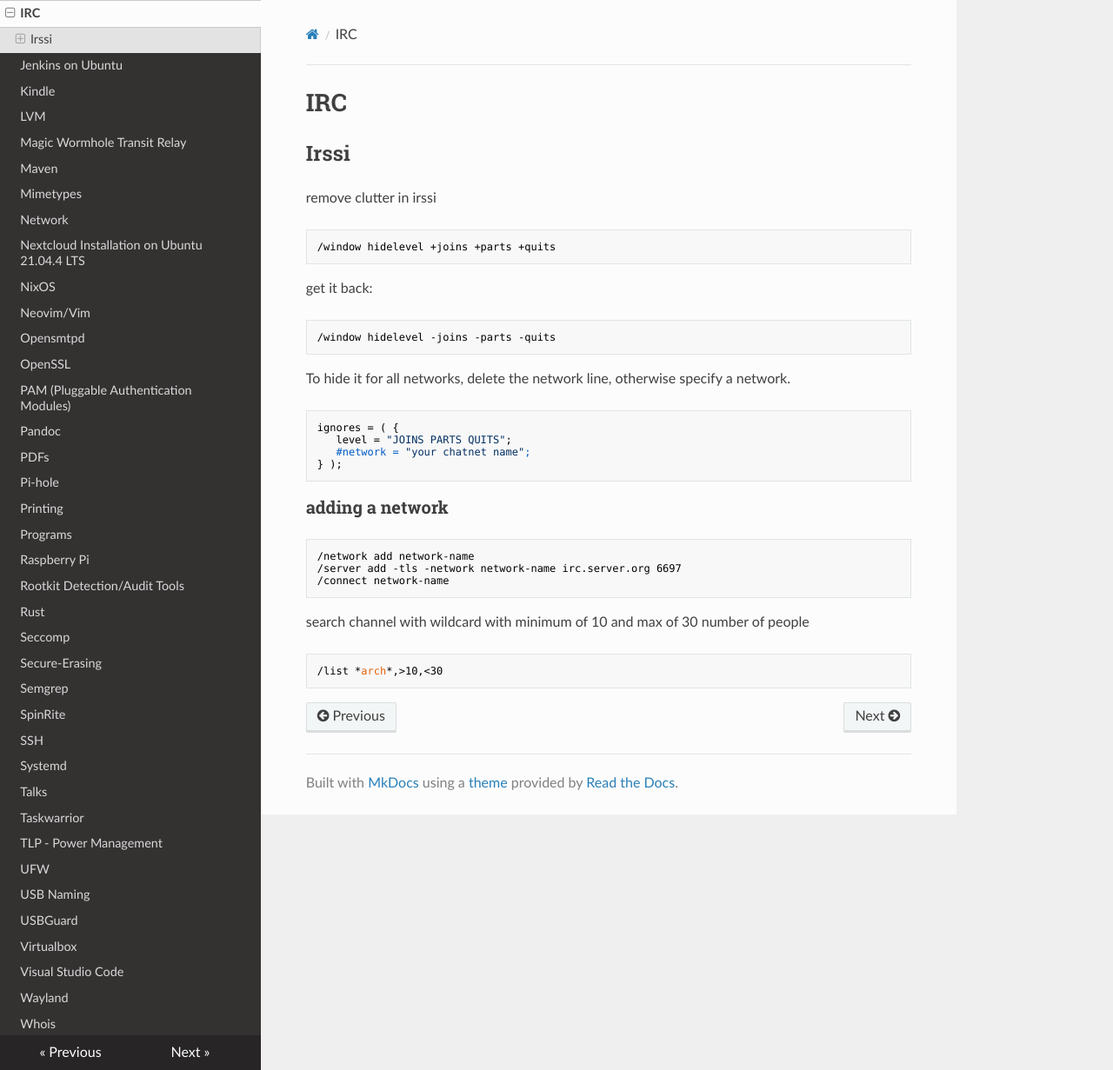
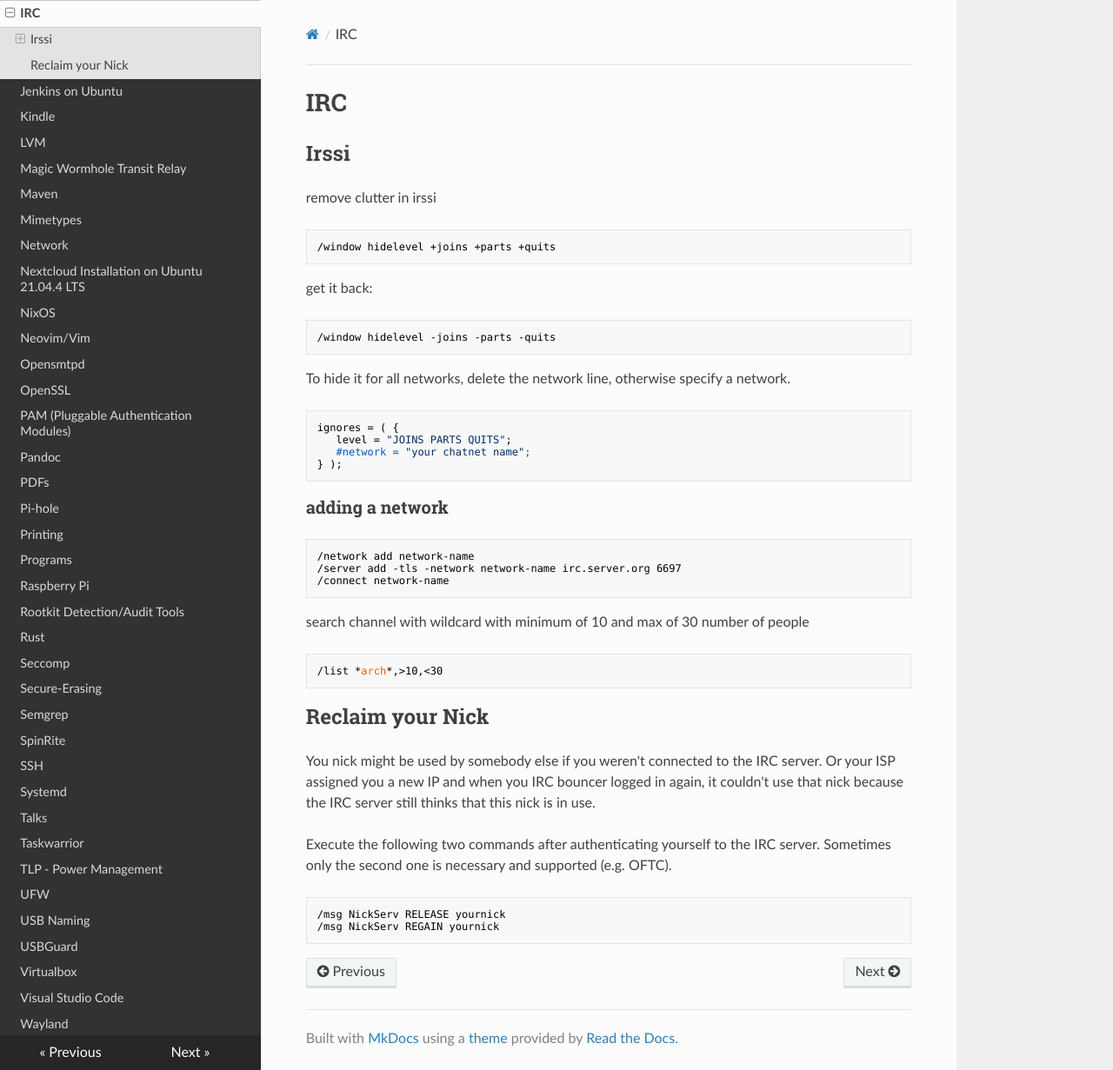
Before and after one commit to Maaxxs/wiki, an MkDocs documentation site: the page built from docs/irc.md, in a window 1280 px wide and 1231 px high. Shown: the whole window at 87% size. Built offline with MkDocs 1.6.1, drawn with Linux system fonts in a browser that asks for light colours; nearby versions of some CDN libraries.

Commit message:
irc: reclaim your nick

````diff
--- a/docs/irc.md
+++ b/docs/irc.md
@@ -36,3 +36,19 @@ search channel with wildcard with minimum of 10 and max of 30 number of people
 ```
 /list *arch*,>10,<30
 ```
+
+## Reclaim your Nick
+
+You nick might be used by somebody else if you weren't connected to the
+IRC server. Or your ISP assigned you a new IP and when you IRC bouncer
+logged in again, it couldn't use that nick because the IRC server still
+thinks that this nick is in use.
+
+Execute the following two commands after authenticating yourself to the
+IRC server. Sometimes only the second one is necessary and supported
+(e.g. OFTC).
+
+```
+/msg NickServ RELEASE yournick
+/msg NickServ REGAIN yournick
+```
````
